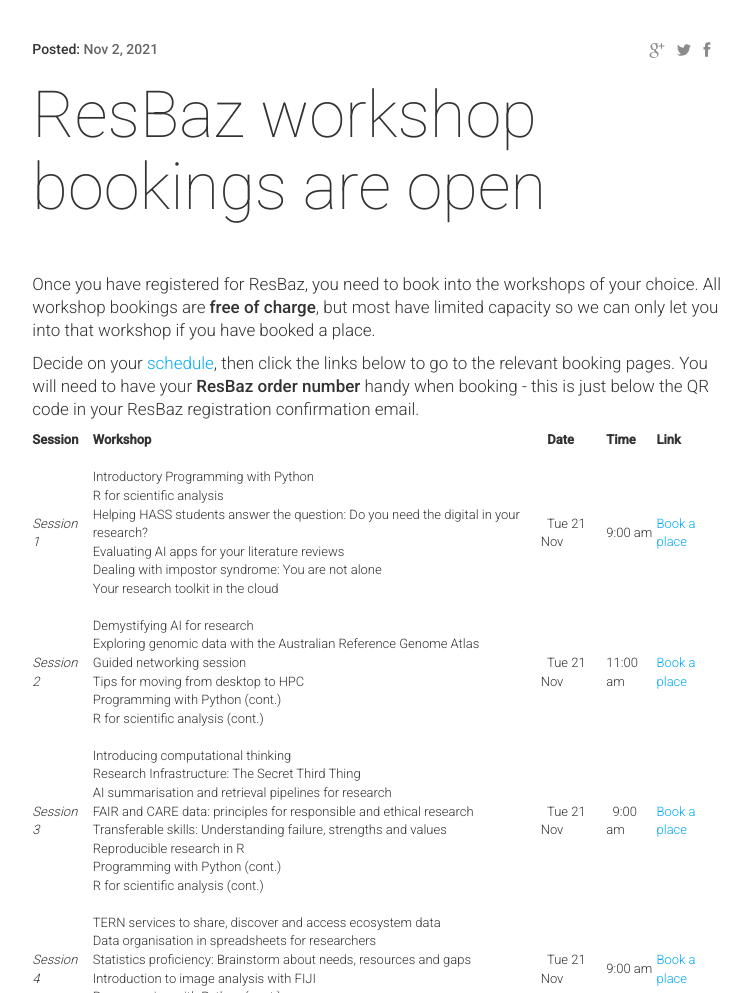
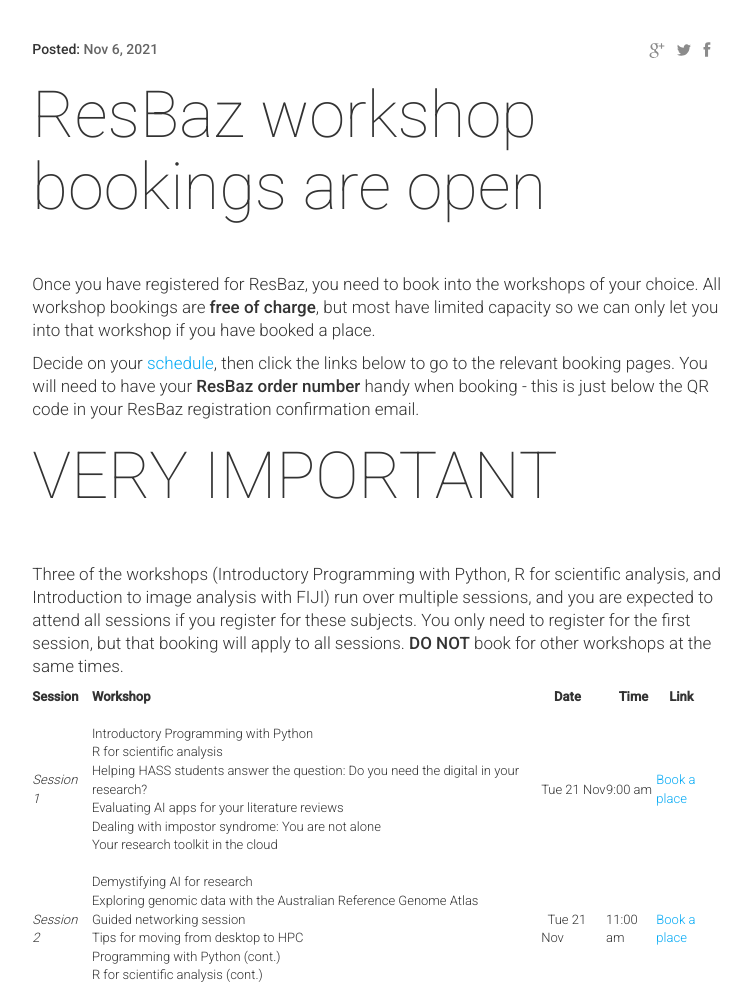
Before and after one commit to resbaz/resbazvic2024, a Jekyll site: the page built from _posts/2023-11-06-workshop-booking-open.md, in a window 1280 px wide and 1400 px high. Shown: the part 407-1400 px from the top of the window, without its empty margins (196-947 px from the left). Built offline with Jekyll 4.4.1, drawn with Linux system fonts in a browser that asks for light colours; nearby versions of some CDN libraries.

Commit message:
blog about booking

```diff
--- a/_posts/2023-11-06-workshop-booking-open.md
+++ b/_posts/2023-11-06-workshop-booking-open.md
@@ -17,24 +17,31 @@
 order number** handy when booking - this is just below the QR code in your ResBaz
 registration confirmation email.
 
+### VERY IMPORTANT
+Three of the workshops (Introductory Programming with Python, R for scientific analysis,
+and Introduction to image analysis with FIJI) run over multiple sessions, and you are
+expected to attend all sessions if you register for these subjects. You only need to
+register for the first session, but that booking will apply to all sessions. **DO NOT**
+book for other workshops at the same times.
 
-| Session&nbsp;&nbsp;| Workshop |&nbsp;&nbsp;Date  | Time|  Link |
+
+| Session | Workshop |&nbsp; &nbsp; Date  |&nbsp; &nbsp; Time|&nbsp; &nbsp;  Link |
 | --- | --- | --- | --- |--- |
 |   |   |  |   |
-| _Session 1_&nbsp;&nbsp;|Introductory Programming with Python<br>R for scientific analysis<br>Helping HASS students answer the question: Do you need the digital in your research?<br>Evaluating AI apps for your literature reviews<br>Dealing with impostor syndrome: You are not alone<br>Your research toolkit in the cloud |&nbsp;&nbsp;Tue 21 Nov  | 9:00 am	 |  [Book a place](https://events.humanitix.com/session-1-tuesday-9-00-10-30)|
+| _Session 1_&nbsp;&nbsp;|Introductory Programming with Python<br>R for scientific analysis<br>Helping HASS students answer the question: Do you need the digital in your research?<br>Evaluating AI apps for your literature reviews<br>Dealing with impostor syndrome: You are not alone<br>Your research toolkit in the cloud | Tue 21 Nov  | 9:00 am	 |  [Book a place](https://events.humanitix.com/session-1-tuesday-9-00-10-30)|
 |   |   |  |   |
 | _Session 2_&nbsp;&nbsp;|Demystifying AI for research<br>Exploring genomic data with the Australian Reference Genome Atlas<br>Guided networking session<br>Tips for moving from desktop to HPC<br>Programming with Python (cont.)<br>R for scientific analysis (cont.) |&nbsp;&nbsp;Tue 21 Nov  | 11:00 am	 |  [Book a place](https://events.humanitix.com/session-1-tuesday-11-00-12-30)|
 |   |   |  |   |
-| _Session 3_&nbsp;&nbsp;|Introducing computational thinking<br>Research Infrastructure: The Secret Third Thing<br>AI summarisation and retrieval pipelines for research<br>FAIR and CARE data: principles for responsible and ethical research<br>Transferable skills: Understanding failure, strengths and values<br>Reproducible research in R<br>Programming with Python (cont.)<br>R for scientific analysis (cont.) |&nbsp;&nbsp;Tue 21 Nov  |&nbsp;&nbsp;9:00 am	 |  [Book a place](https://events.humanitix.com/session-3-tuesday-15-00-17-00)|
+| _Session 3_&nbsp;&nbsp;|Introducing computational thinking<br>Research Infrastructure: The Secret Third Thing<br>AI summarisation and retrieval pipelines for research<br>FAIR and CARE data: principles for responsible and ethical research<br>Transferable skills: Understanding failure, strengths and values<br>Reproducible research in R<br>Programming with Python (cont.)<br>R for scientific analysis (cont.) | Tue 21 Nov  | 9:00 am	 |  [Book a place](https://events.humanitix.com/session-3-tuesday-15-00-17-00)|
 |   |   |  |   |
-| _Session 4_&nbsp;&nbsp;|TERN services to share, discover and access ecosystem data<br>Data organisation in spreadsheets for researchers<br>Statistics proficiency: Brainstorm about needs, resources and gaps<br>Introduction to image analysis with FIJI<br>Programming with Python (cont.)<br>R for scientific analysis (cont.) |&nbsp;&nbsp;Tue 21 Nov  | 9:00 am	 |  [Book a place](https://events.humanitix.com/session-4-wednesday-9-00-10-30)|
+| _Session 4_&nbsp;&nbsp;|TERN services to share, discover and access ecosystem data<br>Data organisation in spreadsheets for researchers<br>Statistics proficiency: Brainstorm about needs, resources and gaps<br>Introduction to image analysis with FIJI<br>Programming with Python (cont.)<br>R for scientific analysis (cont.) | Tue 21 Nov  | 9:00 am	 |  [Book a place](https://events.humanitix.com/session-4-wednesday-9-00-10-30)|
 |   |   |  |   |
-| _Session 5_&nbsp;&nbsp;|Generating graphs using Python and ChatGPT<br>Network know-how & data handling<br>Introduction to data cleaning with OpenRefine<br>Show 'em what you've got: building an authentic profile for academic and industry impact<br>Introduction to image analysis with FIJI<br>R for scientific analysis (cont.) |&nbsp;&nbsp;Tue 21 Nov  | 11:00 am	 |  [Book a place](https://events.humanitix.com/session-5-wednesday-11-00-12-30)|
+| _Session 5_&nbsp;&nbsp;|Generating graphs using Python and ChatGPT<br>Network know-how & data handling<br>Introduction to data cleaning with OpenRefine<br>Show 'em what you've got: building an authentic profile for academic and industry impact<br>Introduction to image analysis with FIJI<br>R for scientific analysis (cont.) | Tue 21 Nov  | 11:00 am	 |  [Book a place](https://events.humanitix.com/session-5-wednesday-11-00-12-30)|
 |   |   |  |   |
-| _Session 6_&nbsp;&nbsp;|Introduction to Jupyter Notebooks<br>Introduction to chrono-urbanism and spatial networks in R<br>Unlock the power of text analytics with LADAL<br>Quantum machine learning<br>Nanopore sequencing in human genomics<br>UQRUG presents: Cool but useless |&nbsp;&nbsp;Tue 21 Nov  |&nbsp;&nbsp;9:00 am	 |  [Book a place](https://events.humanitix.com/session-6-wednesday-15-00-17-00)|
+| _Session 6_&nbsp;&nbsp;|Introduction to Jupyter Notebooks<br>Introduction to chrono-urbanism and spatial networks in R<br>Unlock the power of text analytics with LADAL<br>Quantum machine learning<br>Nanopore sequencing in human genomics<br>UQRUG presents: Cool but useless | Tue 21 Nov  | 9:00 am	 |  [Book a place](https://events.humanitix.com/session-6-wednesday-15-00-17-00)|
 |   |   |  |   |
-| _Session 7_&nbsp;&nbsp;|Shell basics for HPC<br>R Shiny Essentials: From Data to Interactive Dashboards<br>Storing and querying your research data with a database<br>Advanced data wrangling with OpenRefine<br>Copyright considerations for human researchers<br>How Bazaar, How Bazaar: Let's think about ChatGPT, et.al |&nbsp;&nbsp;Tue 21 Nov  | 9:00 am	 |  [Book a place](https://events.humanitix.com/session-7-thursday-9-00-10-30)|
+| _Session 7_&nbsp;&nbsp;|Shell basics for HPC<br>R Shiny Essentials: From Data to Interactive Dashboards<br>Storing and querying your research data with a database<br>Advanced data wrangling with OpenRefine<br>Copyright considerations for human researchers<br>How Bazaar, How Bazaar: Let's think about ChatGPT, et.al | Tue 21 Nov  | 9:00 am	 |  [Book a place](https://events.humanitix.com/session-7-thursday-9-00-10-30)|
 |   |   |  |   |
-| _Session 8_&nbsp;&nbsp;|Boosting your wellbeing<br>Uplift your instructing skills: Hints and tips from The Carpentries instructor program<br>Using the Gale Digital Scholar Lab to explore primary sources in the Age of Enlightenment |&nbsp;&nbsp;Tue 21 Nov  | 11:00 am	 |  [Book a place](https://events.humanitix.com/session-8-thursday-11-00-12-30)|
+| _Session 8_&nbsp;&nbsp;|Boosting your wellbeing<br>Uplift your instructing skills: Hints and tips from The Carpentries instructor program<br>Using the Gale Digital Scholar Lab to explore primary sources in the Age of Enlightenment | Tue 21 Nov  | 11:00 am	 |  [Book a place](https://events.humanitix.com/session-8-thursday-11-00-12-30)|
 |   |   |  |   |
-| _Session 9_&nbsp;&nbsp;|Phylogenomics analysis based on Linux command line environment<br>Introduction to spatial analysis in R<br>Web archiving for data collection<br>Collecting and analysing YouTube and Newstalk data<br>Looking for ongoing 1-on-1 mentorship after ResBaz? Start here!<br>RIMReP data management system: All GBR data in one single place |&nbsp;&nbsp;Tue 21 Nov  |&nbsp;&nbsp;9:00 am	 |  [Book a place](https://events.humanitix.com/session-9-thursday-15-00-17-00)|
+| _Session 9_&nbsp;&nbsp;|Phylogenomics analysis based on Linux command line environment<br>Introduction to spatial analysis in R<br>Web archiving for data collection<br>Collecting and analysing YouTube and Newstalk data<br>Looking for ongoing 1-on-1 mentorship after ResBaz? Start here!<br>RIMReP data management system: All GBR data in one single place | Tue 21 Nov  | 9:00 am	 |  [Book a place](https://events.humanitix.com/session-9-thursday-15-00-17-00)|
```
Also changed, not shown: other parts of _posts/2023-11-06-workshop-booking-open.md (+1 -1 lines).
